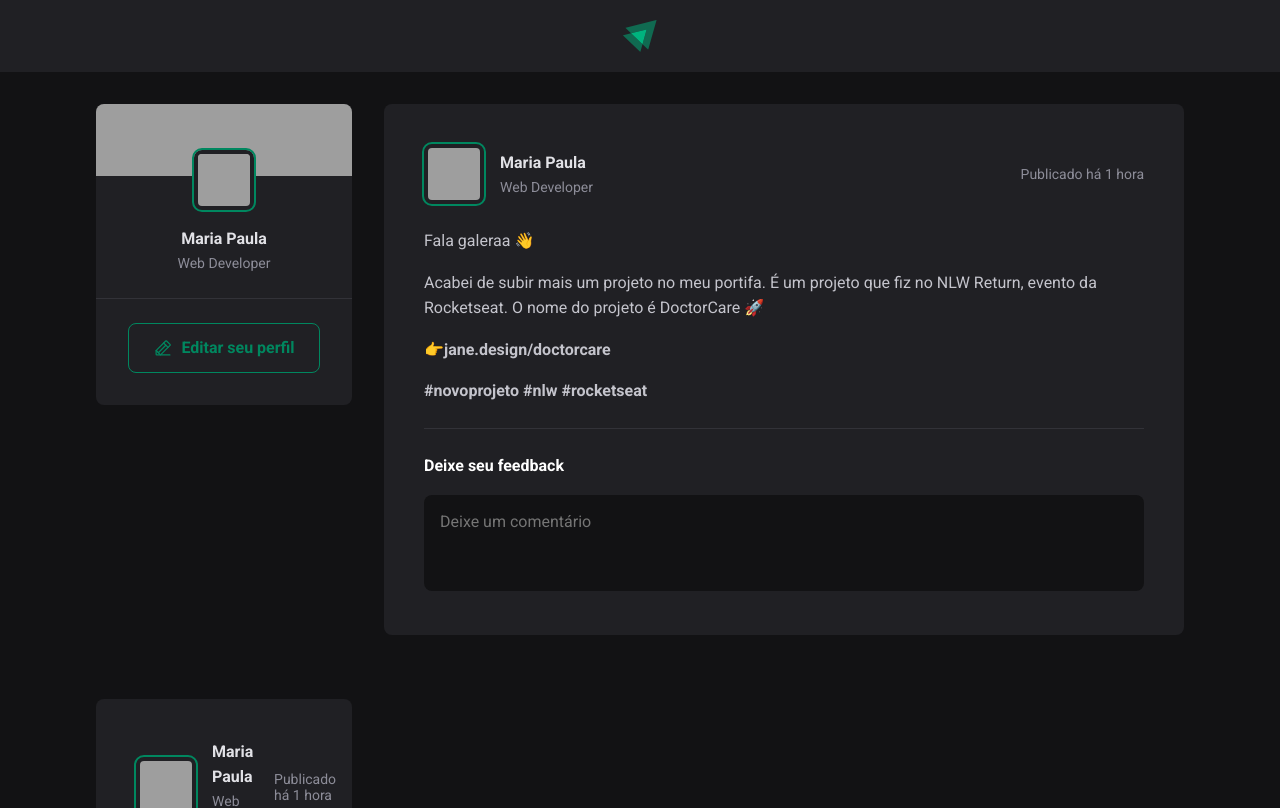
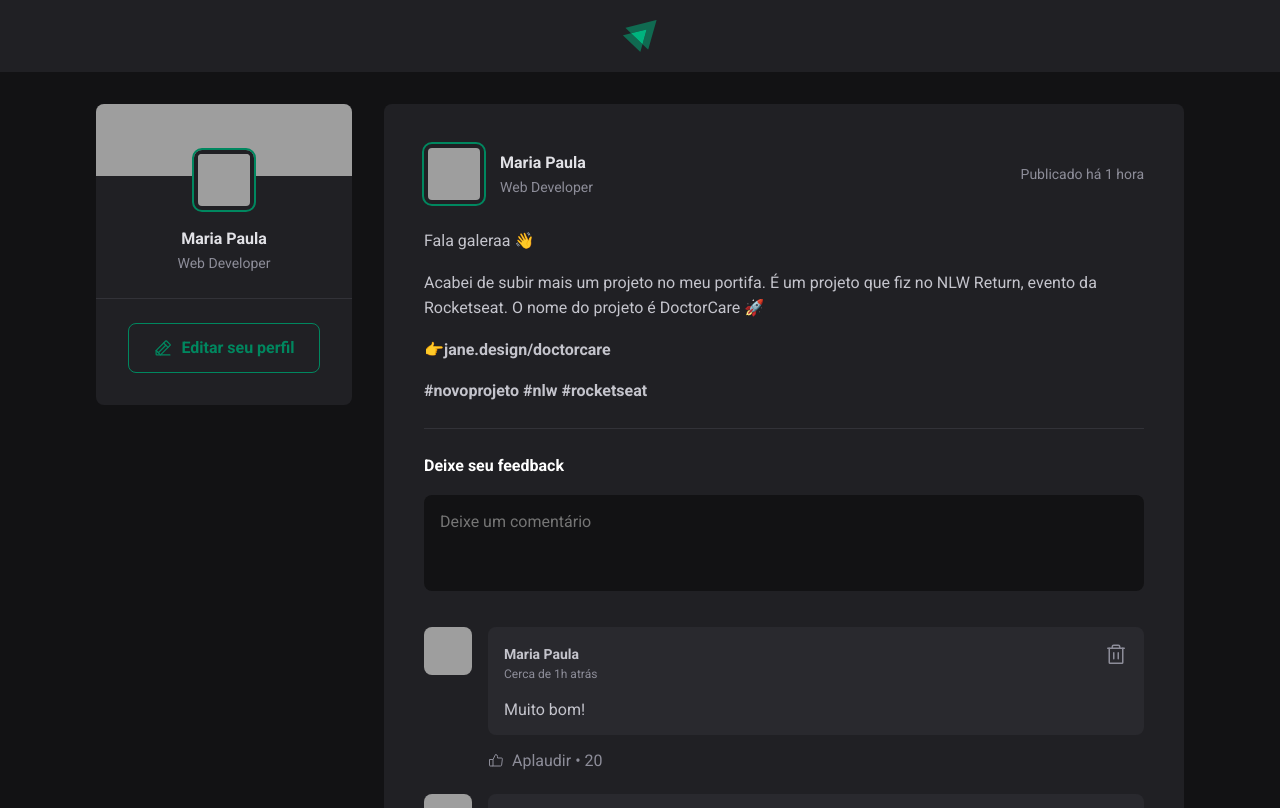
Before and after one commit to mpersonsolia/socialnetwork-ignite, a React (Vite) app: page / in a window 1280 px wide. Shown: the top 808 px of the page. Built offline with nearby package versions, Linux system fonts and the light colour scheme; grey boxes are pictures that could not be loaded.

Commit message:
add comment component

```diff
--- a/index.html
+++ b/index.html
@@ -5,7 +5,7 @@
 		<link rel="preconnect" href="https://fonts.googleapis.com" />
 		<link rel="preconnect" href="https://fonts.gstatic.com" crossorigin />
 
-		<link rel="icon" type="image/svg+xml" href="/vite.svg" />
+		<link rel="icon" type="image/svg+xml" href="./src/assets/ignite-logo.svg" />
 
 		<meta name="viewport" content="width=device-width, initial-scale=1.0" />
 
@@ -13,7 +13,7 @@
 			href="https://fonts.googleapis.com/css2?family=Roboto:wght@400;700&display=swap"
 			rel="stylesheet"
 		/>
-		<title>Vite + React</title>
+		<title>Ignite Feed</title>
 	</head>
 	<body>
 		<div id="root"></div>
--- a/src/App.jsx
+++ b/src/App.jsx
@@ -10,8 +10,10 @@
 			<Header />
 			<div className={styles.wrapper}>
 				<Sidebar />
-				<Post />
-				<Post />
+				<main>
+					<Post />
+					<Post />
+				</main>
 			</div>
 		</div>
 	);
--- /dev/null
+++ b/src/components/Comment.jsx
@@ -0,0 +1,36 @@
+import { ThumbsUp, Trash } from 'phosphor-react';
+
+import styles from './Comment.module.css';
+
+export function Comment() {
+	return (
+		<div className={styles.comment}>
+			<img src='https://github.com/mpersonsolia.png' />
+
+			<div className={styles.commentBox}>
+				<div className={styles.commentContent}>
+					<header>
+						<div className={styles.authorAndTime}>
+							<strong>Maria Paula</strong>
+							<time
+								title='03 de Agosto às 08h26'
+								dateTime='2022-08-11 08:26:12'
+							>
+								Cerca de 1h atrás
+							</time>
+						</div>
+						<button title='Deletar comentário'>
+							<Trash size={24} />
+						</button>
+					</header>
+					<p>Muito bom!</p>
+				</div>
+				<footer>
+					<button>
+						<ThumbsUp /> Aplaudir <span>20</span>
+					</button>
+				</footer>
+			</div>
+		</div>
+	);
+}
--- /dev/null
+++ b/src/components/Comment.module.css
@@ -0,0 +1,90 @@
+.comment {
+	display: flex;
+	gap: 1rem;
+	margin-top: 1.5rem;
+}
+
+.comment > img {
+	border-radius: 8px;
+	height: 3rem;
+	width: 3rem;
+}
+
+.commentBox {
+	flex: 1;
+}
+
+.commentContent {
+	background: var(--gray-700);
+	border-radius: 8px;
+	padding: 1rem;
+}
+
+.commentContent header {
+	display: flex;
+	align-items: flex-start;
+	justify-content: space-between;
+}
+
+.authorAndTime strong {
+	display: block;
+	font-size: 0.875rem;
+	line-height: 1.6;
+}
+
+.authorAndTime time {
+	display: block;
+	font-size: 0.75rem;
+	line-height: 1.6;
+
+	color: var(--gray-400);
+}
+
+.commentContent header button {
+	cursor: pointer;
+	line-height: 0;
+
+	border: 0;
+	border-radius: 2px;
+
+	background: transparent;
+	color: var(--gray-400);
+}
+
+.commentContent header button:hover {
+	color: var(--red-500);
+}
+
+.commentContent p {
+	color: var(--gray-300);
+	margin-top: 1rem;
+}
+
+.commentBox footer {
+	margin-top: 1rem;
+}
+
+.commentBox footer button {
+	display: flex;
+	align-items: center;
+	cursor: pointer;
+
+	border: 0;
+	border-radius: 2px;
+
+	background: transparent;
+	color: var(--gray-400);
+}
+
+.commentBox footer button:hover {
+	color: var(--green-300);
+}
+
+.commentBox footer button svg {
+	margin-right: 0.5rem;
+}
+
+.commentBox footer button span::before {
+	content: '\2022';
+	padding: 0 0.25rem;
+}
--- a/src/components/Post.jsx
+++ b/src/components/Post.jsx
@@ -1,3 +1,4 @@
+import { Comment } from './Comment';
 import styles from './Post.module.css';
 
 export function Post() {
@@ -39,6 +40,12 @@
 					<button type='submit'>Publicar</button>
 				</footer>
 			</form>
+
+			<div className={styles.commentList}>
+				<Comment />
+				<Comment />
+				<Comment />
+			</div>
 		</article>
 	);
 }
--- a/src/components/Post.module.css
+++ b/src/components/Post.module.css
@@ -104,6 +104,11 @@
 	visibility: hidden;
 }
 
+.commentForm:focus-within footer {
+	max-height: none;
+	visibility: visible;
+}
+
 .commentForm button[type='submit'] {
 	cursor: pointer;
 	font-weight: bold;
@@ -122,3 +127,7 @@
 .commentForm button[type='submit']:hover {
 	background: var(--green-300);
 }
+
+.commentList {
+	margin-top: 2rem;
+}
--- a/src/global.css
+++ b/src/global.css
@@ -10,6 +10,8 @@
 
 	--green-300: #00b37e;
 	--green-500: #00875f;
+
+	--red-500: #f75a68;
 }
 
 :focus {
```
